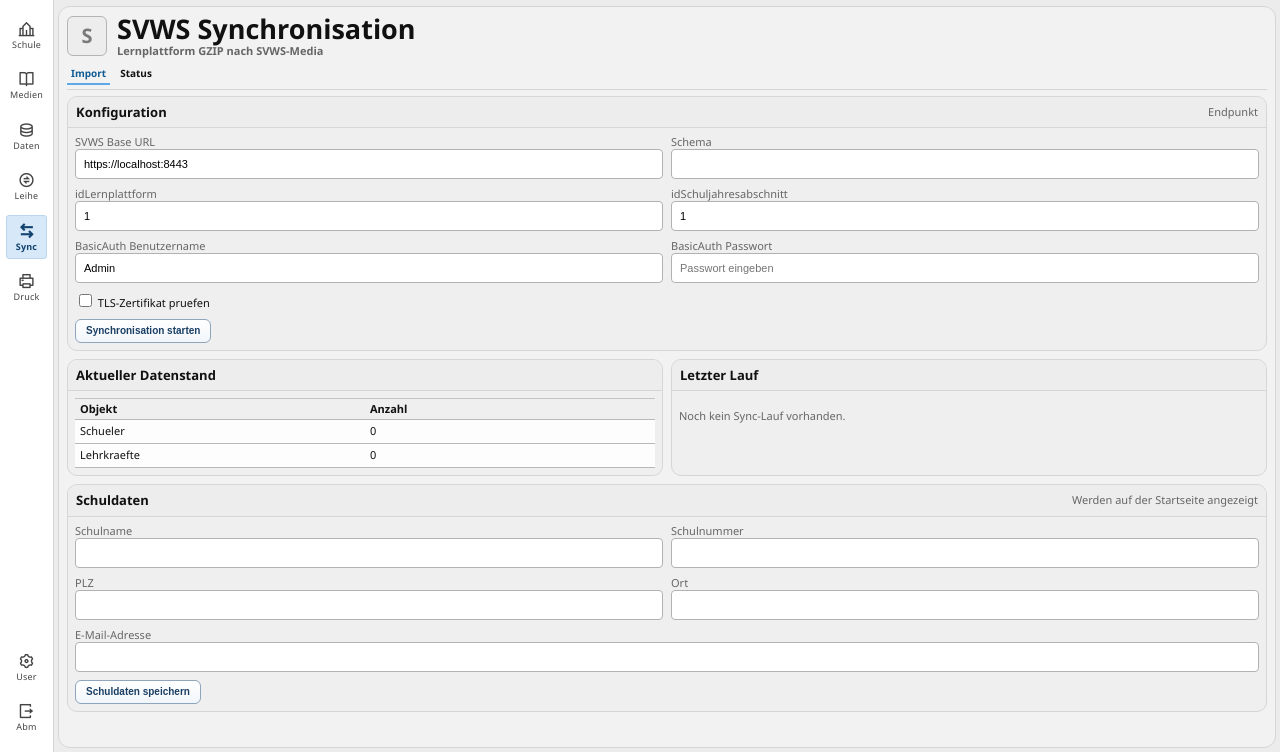
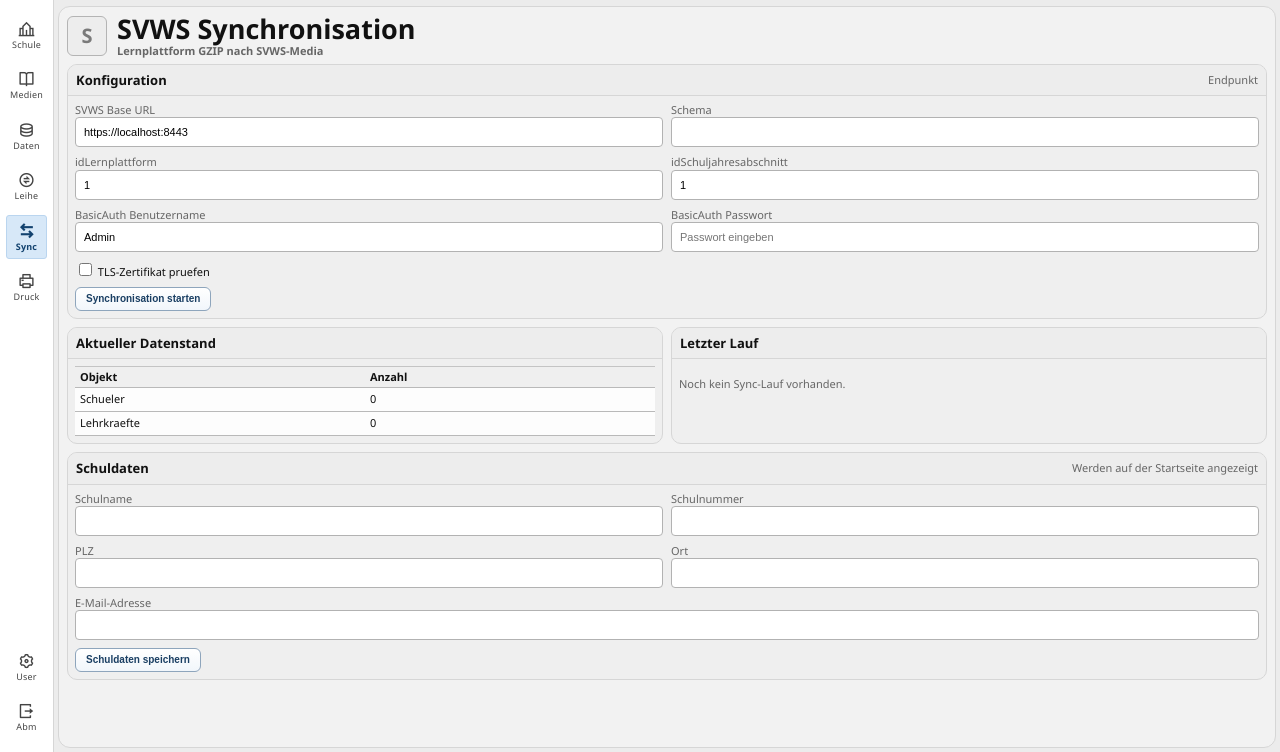
Before and after one commit to FPfotenhauer/SVWS-Media, a PHP site: page /sync_svws.php in a window 1280 px wide. Shown: the part 51-803 px from the top of the page. Run offline with PHP 8.4, Linux system fonts and the light colour scheme; the visitor is signed in with stand-in values (Sample User, id 1).

Commit message:
remove unused tabs

```diff
--- a/public/sync_svws.php
+++ b/public/sync_svws.php
@@ -138,11 +138,6 @@ ob_start();
         <p class="svws-title-main">SVWS Synchronisation</p>
         <div class="svws-title-sub">Lernplattform GZIP nach SVWS-Media</div>
     </div>
-</div>
-
-<div class="svws-tabs">
-    <span class="svws-tab active">Import</span>
-    <span class="svws-tab">Status</span>
 </div>
 
 <section class="svws-panel" style="margin-bottom: 8px;">
```
